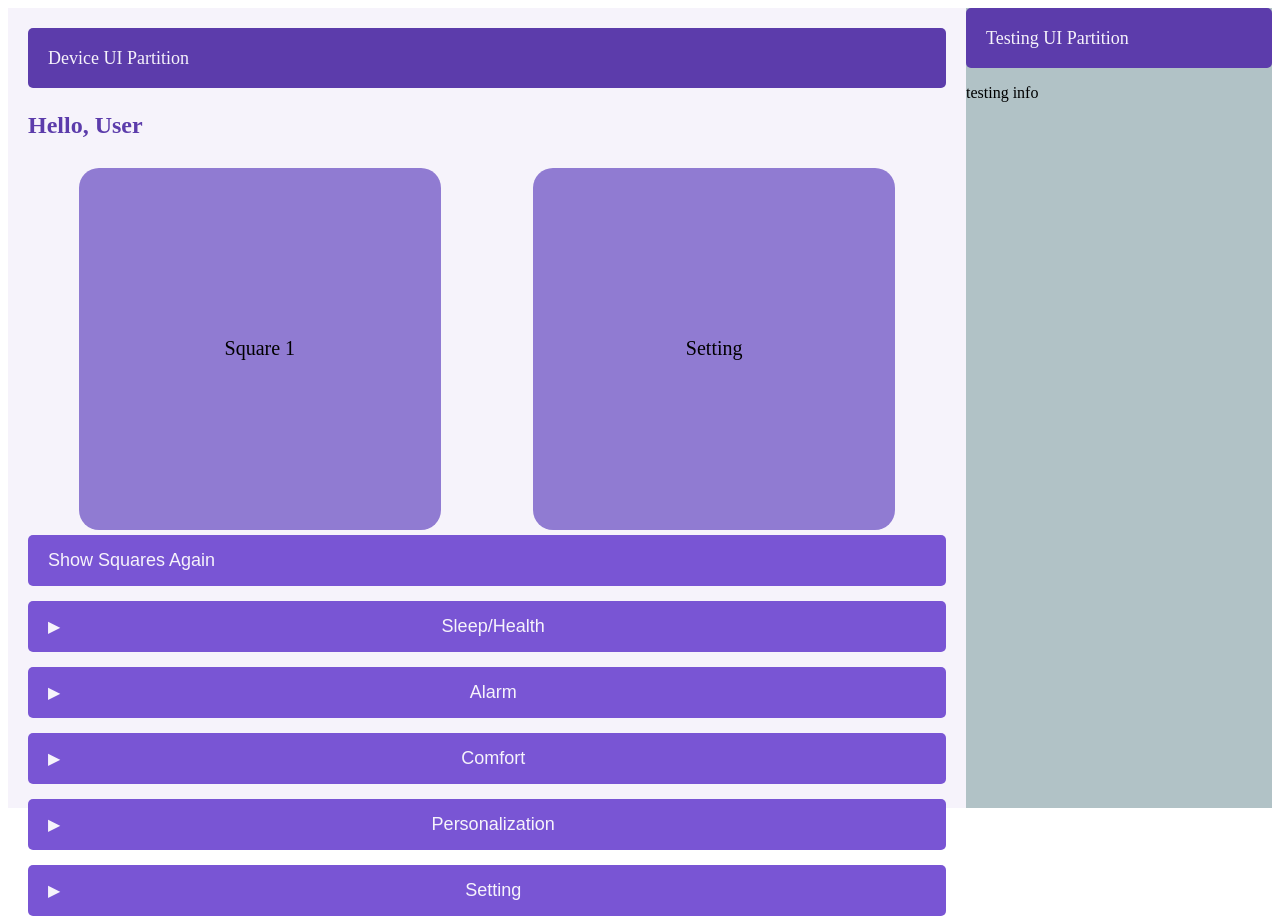
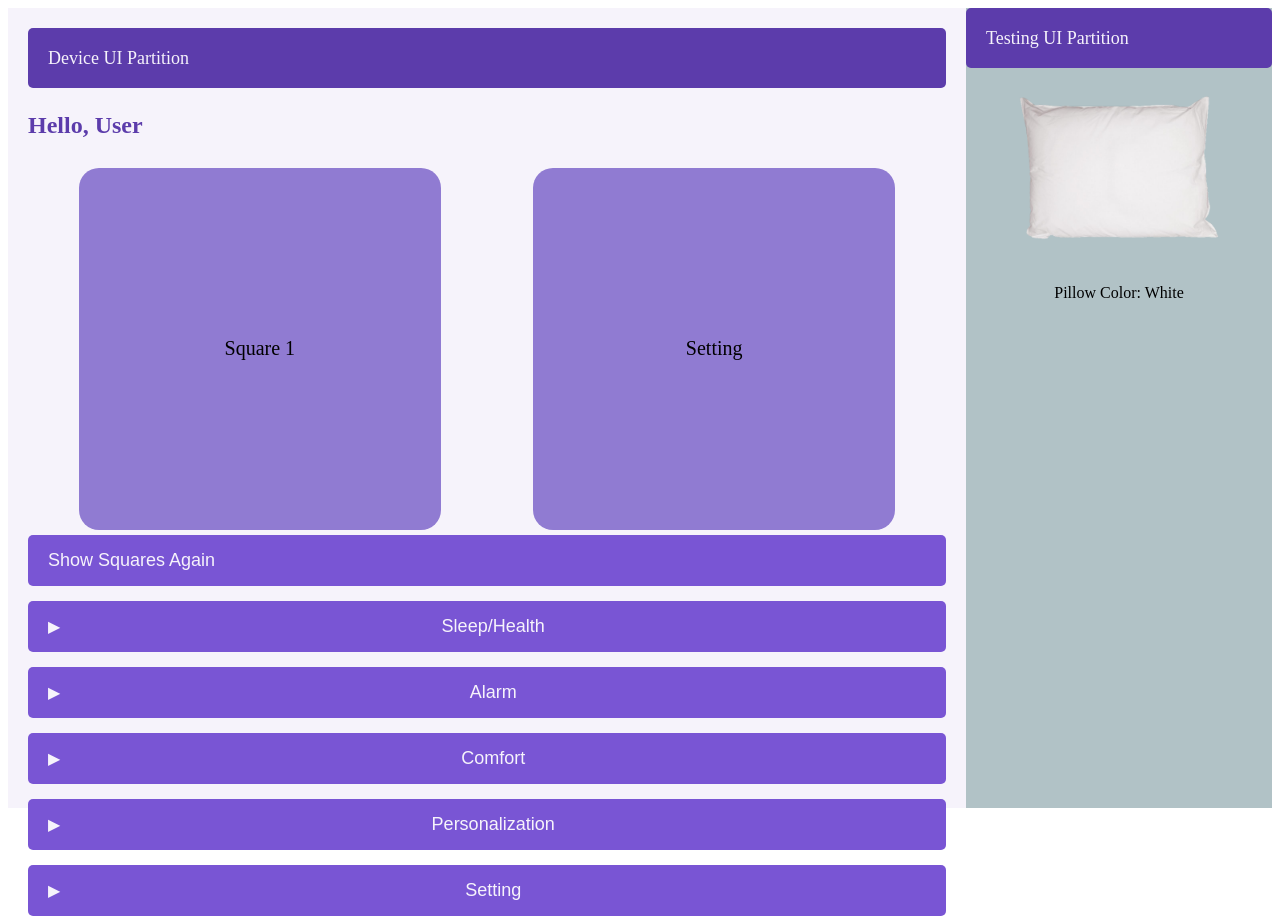
Before and after one commit to PipoAT/SmartPillow, a Svelte app: page / in a window 1280 px wide. Built offline with nearby package versions, Linux system fonts and the light colour scheme.

Commit message:
Added pillow image/indicator

```diff
--- a/src/App.svelte
+++ b/src/App.svelte
@@ -110,15 +110,15 @@
             <br>
             <br>
             <label for="color-select">Choose a color:</label>
-        <select id="color-select">
+            <select id="color-select" on:change={updatePillowColor}>
               {#each customColors as color}
               <option value={color}>{color}</option>
               {/each}
+              <option value="white">White</option>
               <option value="red">Red</option>
               <option value="green">Green</option>
               <option value="blue">Blue</option>
               <option value="black">Black</option>
-          <option value="white">White</option>
               <option value="gray">Gray</option>
               <option value="silver">Silver</option>
               <option value="maroon">Maroon</option>
@@ -164,7 +164,10 @@
     <div class="title-bar">
       <p>Testing UI Partition</p>
     </div>
-    <p>testing info</p>
+    <div class="pillow" style="display: flex; justify-content: center; align-items: center;">
+      <img id="pillowimage" src="src/assets/pillow.png" width="200px" height="200px">
+    </div>
+    <p id="pillowcolorindicator" style="display: flex; justify-content: center; align-items: center;">Pillow Color: White</p>
   </div>
 
 </div>
@@ -173,6 +176,7 @@
   import { onMount } from 'svelte';
 
   let showUiRegion = false;
+  let pillowImage; // Declare pillowImage variable
   let showSquares = true; // State to control the visibility of squares
   let selectedAudio = 'src/assets/audio1.mp3';
   let audio = new Audio();
@@ -241,6 +245,19 @@
     popupMenu.classList.remove('show'); // Close the popup menu
     var menu = document.getElementById("popup-menu");
     menu.classList.remove("show");
+  }
+
+  function updatePillowColor(event) {
+    const selectedColor = event.target.value;
+    const pillowImage = document.getElementById('pillowimage');
+    if (pillowImage) {
+      pillowImage.style.backgroundColor = selectedColor;
+    }
+
+    const textDisplay = document.getElementById('pillowcolorindicator');
+    if (textDisplay) {
+      textDisplay.innerText = `Pillow color: ${selectedColor}`;
+    }
   }
 
   let alarms = []; // Array to hold alarm times
```
Also changed, not shown: src/assets/pillow.png (added). Lines whose indentation alone changed are shown as unchanged.
